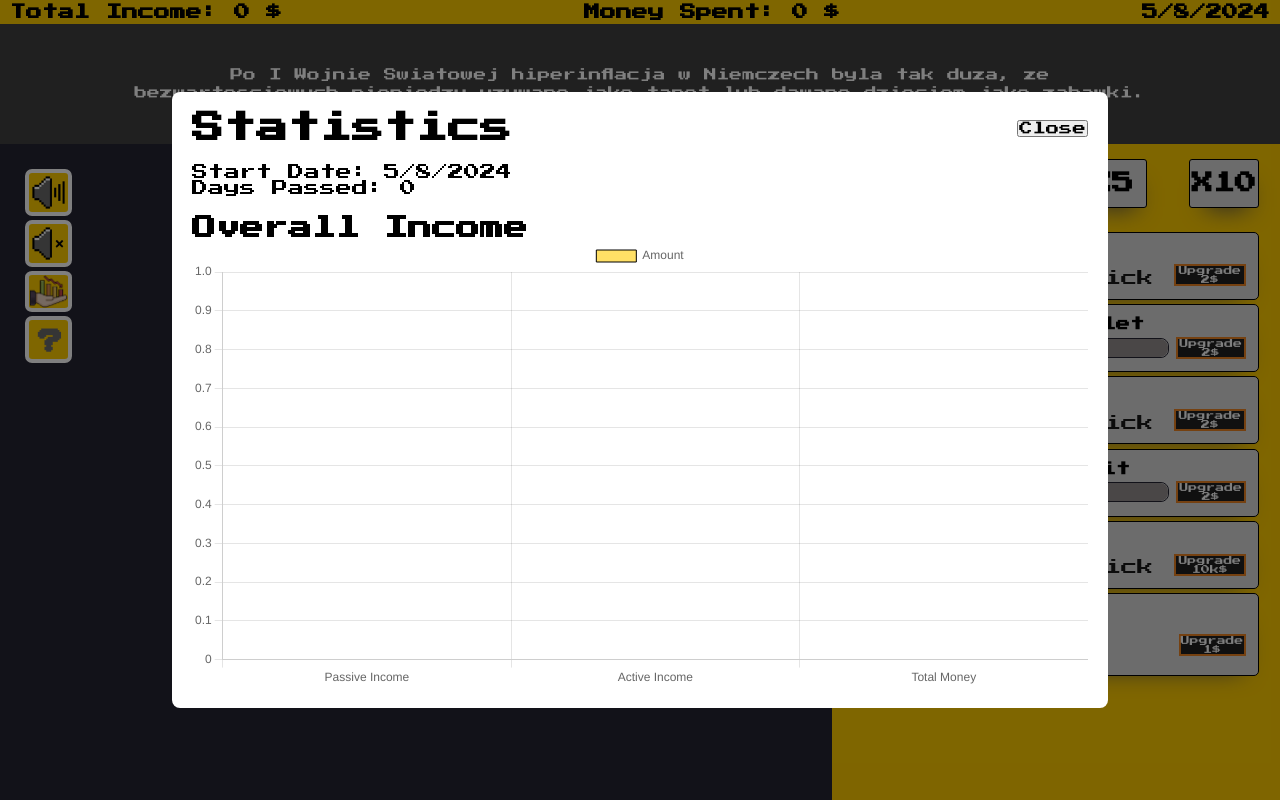
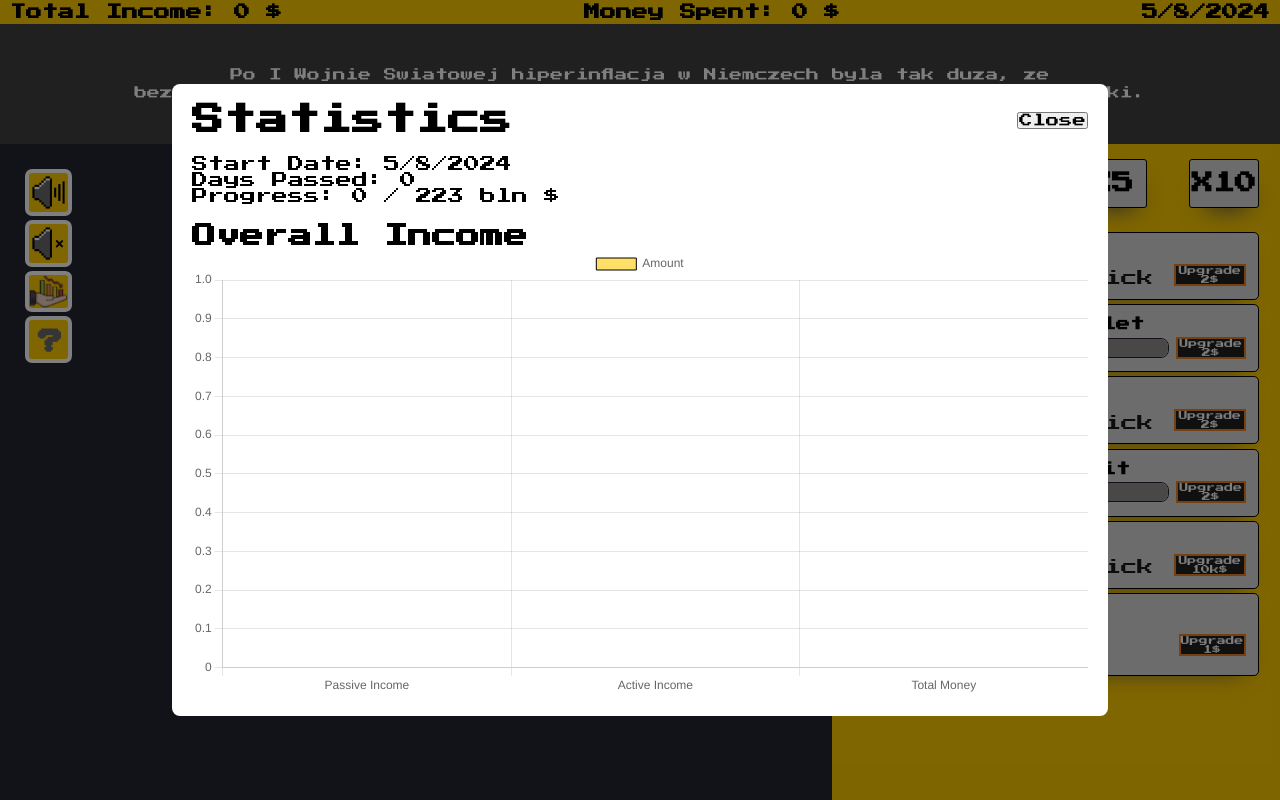
Before and after one commit to SzostekMateusz/idle-clicker, a React (Vite) app: page / in a window 1280 px wide. Both pictures are taken after a click on the button 44 px from the left and 291 px from the top of the page. Built offline with nearby package versions, Linux system fonts and the light colour scheme.

Commit message:
added progress section in statistic modal

```diff
--- a/src/components/LeftContent.jsx
+++ b/src/components/LeftContent.jsx
@@ -95,21 +95,7 @@ const LeftContent = ({ currentDate }) => {
             title: "How to play?",
             text: "Click to make money. Buy assets to earn passive income. Manage your money wisely and become the richest man in the world!",
             icon: "question",
-            showClass: {
-              popup: `
-                animate__animated
-                animate__fadeInUp
-                animate__faster
-              `
-            },
-            hideClass: {
-              popup: `
-                animate__animated
-                animate__fadeOutDown
-                animate__faster
-              `
-            }
-          });
+        });
     }
 
     return (
--- a/src/components/StatisticModal.jsx
+++ b/src/components/StatisticModal.jsx
@@ -15,7 +15,7 @@ ChartJS.register(
 
 const StatisticsModal = ({ startDate, currentDate, onClose }) => {
     const daysPassed = Math.floor((currentDate - startDate) / (1000 * 60 * 60 * 24));
-    const { totalIncome, clickedCounter, passiveCounter  } = useUpgrade();
+    const { totalIncome, clickedCounter, passiveCounter, count  } = useUpgrade();
 
     const activeIncomeData = {
         labels: ['Passive Income', 'Active Income', 'Total Money'],
@@ -28,6 +28,20 @@ const StatisticsModal = ({ startDate, currentDate, onClose }) => {
         }]
     };
 
+    const formatNumber = (value) => {
+        if (value < 1000) {
+          return value.toString();
+        } else if (value >= 1000 && value < 1000000) {
+          return (value / 1000).toFixed(1).replace(/\.0$/, '') + ' k';
+        } else if (value >= 1000000 && value < 1000000000) {
+          return (value / 1000000).toFixed(1).replace(/\.0$/, '') + ' mln';
+        } else if (value >= 1000000000 && value < 1000000000000) {
+          return (value / 1000000000).toFixed(1).replace(/\.0$/, '') + ' mld';
+        } else if (value >= 1000000000000 && value < 1000000000000000) {
+          return (value / 1000000000000).toFixed(1).replace(/\.0$/, '') + ' bln';
+        }
+      };
+
 
 
     return (
@@ -39,6 +53,7 @@ const StatisticsModal = ({ startDate, currentDate, onClose }) => {
                 </div>
                 <p>Start Date: {startDate.toLocaleDateString()}</p>
                 <p>Days Passed: {daysPassed}</p>
+                <p>Progress: {formatNumber(count)} / 223 bln $</p>
                 <div className='chart-container'>
                     <h2>Overall Income</h2>
                     <Bar data={activeIncomeData} />
```
